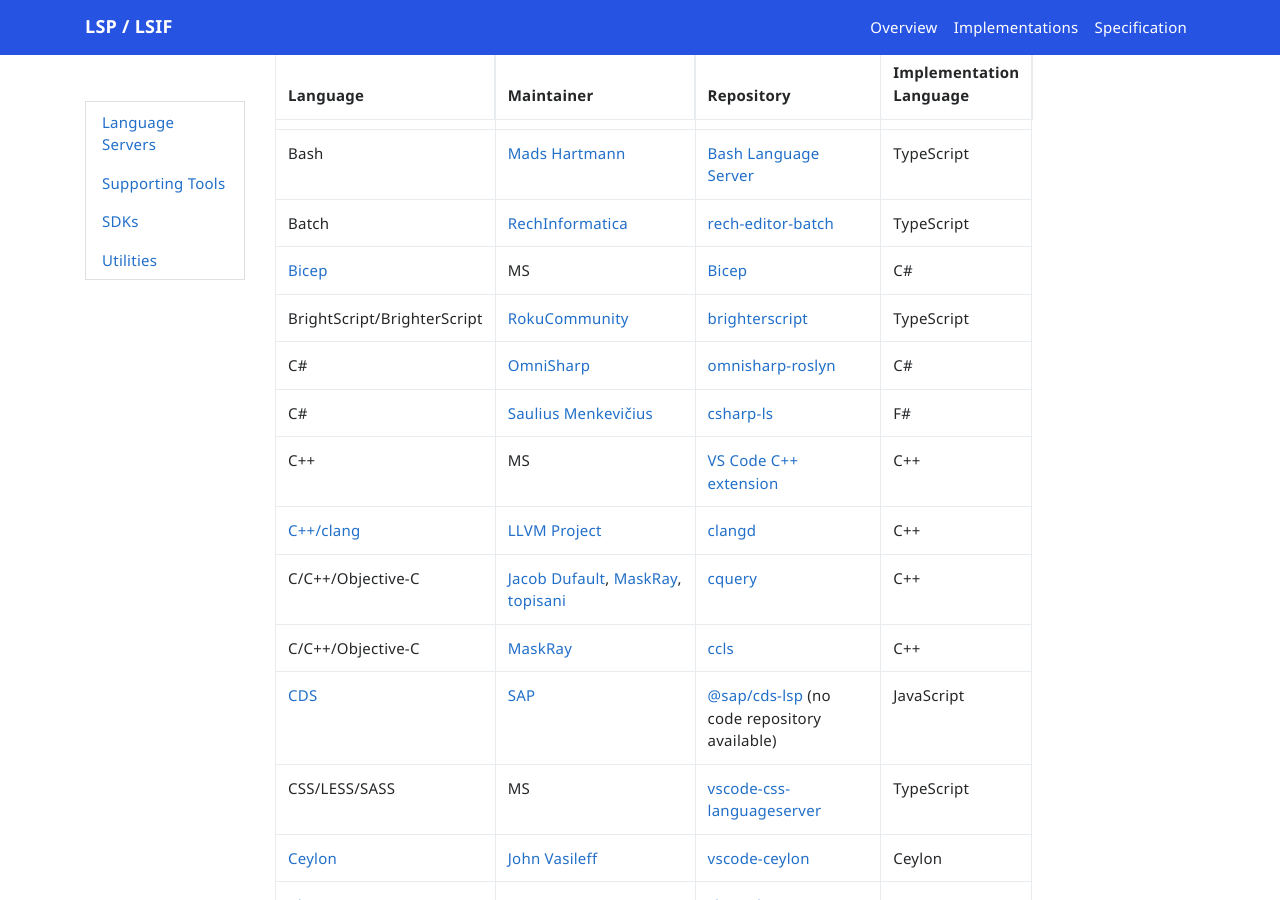
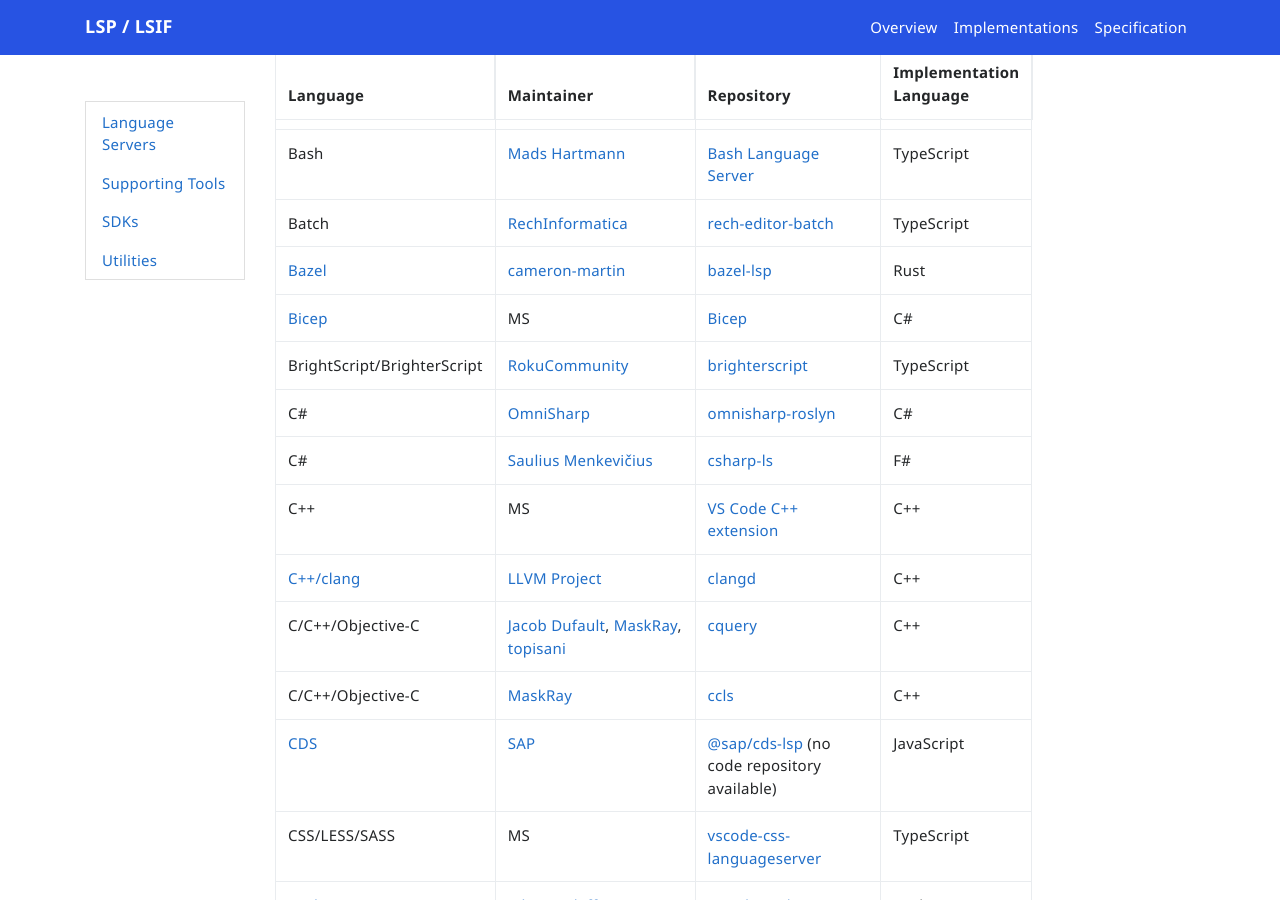
Before and after one commit to microsoft/language-server-protocol, a Jekyll site: the page built from _implementors/servers.md, in a window 1280 px wide and 900 px high, scrolled down 1522 px. Built offline with Jekyll 4.4.1, drawn with Linux system fonts in a browser that asks for light colours; nearby versions of some CDN libraries; comment, search, counter and statistics services are not loaded.

Commit message:
one more

```diff
--- a/_implementors/servers.md
+++ b/_implementors/servers.md
@@ -35,6 +35,7 @@
 | [Ballerina](https://ballerina.io/) | [Ballerina.io](https://ballerina.io/) | [Ballerina Language Server](https://github.com/ballerina-platform/ballerina-lang/tree/master/language-server) | Java |
 | Bash | [Mads Hartmann](https://github.com/mads-hartmann/) | [Bash Language Server](https://github.com/mads-hartmann/bash-language-server) | TypeScript |
 | Batch | [RechInformatica](https://github.com/RechInformatica) | [rech-editor-batch](https://github.com/RechInformatica/rech-editor-batch/tree/master/src/lsp) | TypeScript |
+| [Bazel](https://bazel.build/) | [cameron-martin](https://github.com/cameron-martin) | [bazel-lsp](https://github.com/cameron-martin/bazel-lsp) | Rust |
 | [Bicep](https://github.com/azure/bicep) | MS | [Bicep](https://github.com/azure/bicep) | C# |
 | BrightScript/BrighterScript | [RokuCommunity](https://github.com/RokuCommunity) | [brighterscript](https://github.com/rokucommunity/brighterscript) | TypeScript |
 | C# | [OmniSharp](http://www.omnisharp.net/) | [omnisharp-roslyn](https://github.com/OmniSharp/omnisharp-roslyn) | C# |
```
